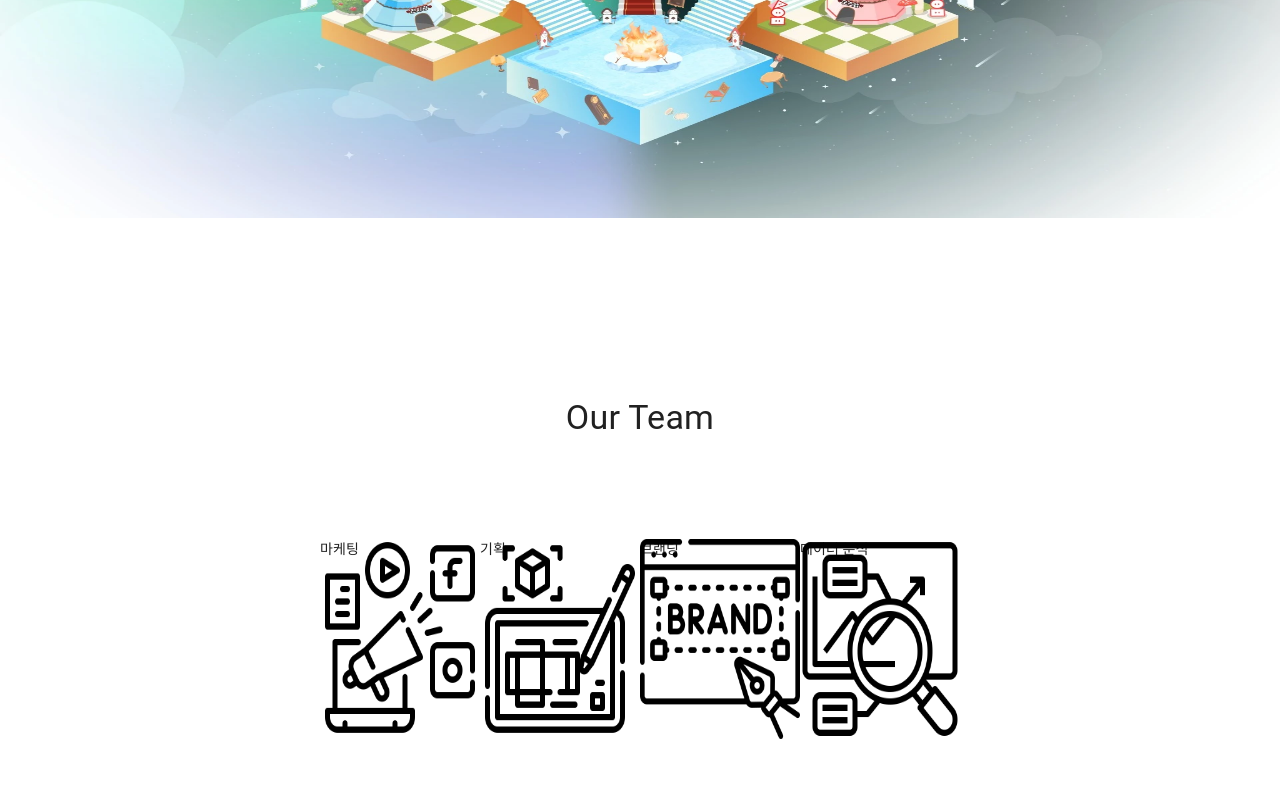
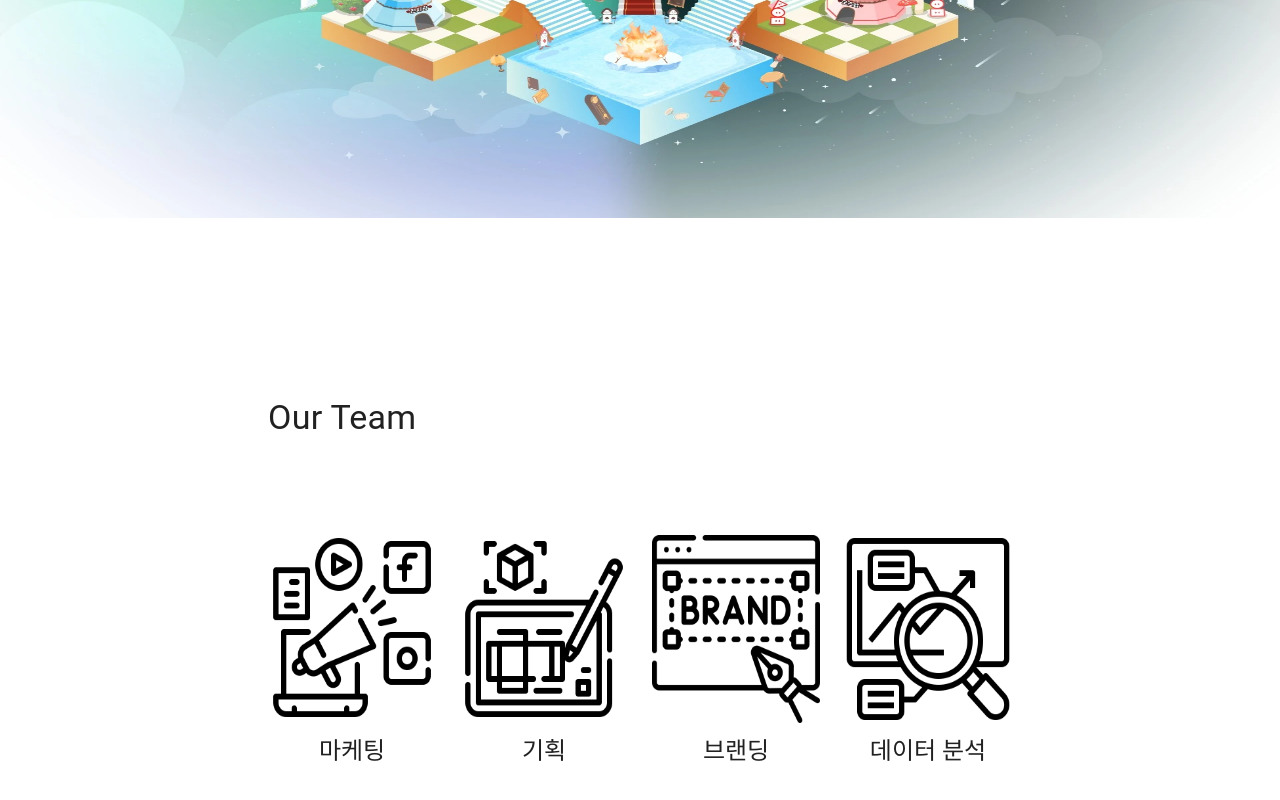
Before and after one commit to Your-Planet/front-end, a Next.js app: page / in a window 1280 px wide. Shown: the part 1462-2262 px from the top of the page. Built offline with nearby package versions, Linux system fonts and the light colour scheme.

Commit message:
feat: images and typography

```diff
--- a/src/components/common/layout/OurTeam/index.tsx
+++ b/src/components/common/layout/OurTeam/index.tsx
@@ -2,33 +2,69 @@ import { Box, Container, Typography } from "@mui/material";
 import Image from "next/image";
 import React from "react";
 import marketing from "@/public/images/marketing.png";
+import productDesign from "@/public/images/product-design.png";
 import branding from "@/public/images/branding.png";
 import dataAnalysis from "@/public/images/data-analysis.png";
-import productDesign from "@/public/images/product-design.png";
 
 const OurTeam = () => {
 	return (
 		<Box className="w-full h-screen flex justify-center items-center">
-			<Box className="w-1/2 h-full flex flex-col justify-center items-center mx-0 my-auto">
-				<Typography className="" variant="h4">
+			<Box className="w-3/5 h-full flex flex-col justify-center">
+				<Typography className="p-3" variant="h4">
 					Our Team
 				</Typography>
 				<Box className="w-full h-1/2 flex justify-center items-center">
-					<Box className="flex relative w-1/2 h-1/2">
-						<Image src={marketing} alt="marketing" fill />
-						<Typography variant="subtitle2">마케팅</Typography>
+					<Box className="w-full h-full flex flex-col justify-center p-3">
+						<Box className="flex relative w-full h-1/2">
+							<Image
+								src={marketing}
+								alt="marketing"
+								fill
+								sizes="(max-width: 768px) 100vw, (max-width: 1200px) 50vw, 33vw"
+							/>
+						</Box>
+						<Typography className="text-center mt-3" variant="h5">
+							마케팅
+						</Typography>
 					</Box>
-					<Box className="flex relative w-1/2 h-1/2">
-						<Image src={productDesign} alt="product-design" fill />
-						<Typography variant="subtitle2">기획</Typography>
+					<Box className="w-full h-full flex flex-col justify-center p-3">
+						<Box className="flex relative w-full h-1/2">
+							<Image
+								src={productDesign}
+								alt="product design"
+								fill
+								sizes="(max-width: 768px) 100vw, (max-width: 1200px) 50vw, 33vw"
+							/>
+						</Box>
+						<Typography className="text-center mt-3" variant="h5">
+							기획
+						</Typography>
 					</Box>
-					<Box className="flex relative w-1/2 h-1/2">
-						<Image src={branding} alt="branding" fill />
-						<Typography variant="subtitle2">브랜딩</Typography>
+					<Box className="w-full h-full flex flex-col justify-center p-3">
+						<Box className="flex relative w-full h-1/2">
+							<Image
+								src={branding}
+								alt="branding"
+								fill
+								sizes="(max-width: 768px) 100vw, (max-width: 1200px) 50vw, 33vw"
+							/>
+						</Box>
+						<Typography className="text-center mt-3" variant="h5">
+							브랜딩
+						</Typography>
 					</Box>
-					<Box className="flex relative w-1/2 h-1/2">
-						<Image src={dataAnalysis} alt="data-analysis" fill />
-						<Typography variant="subtitle2">데이터 분석</Typography>
+					<Box className="w-full h-full flex flex-col justify-center p-3">
+						<Box className="flex relative w-full h-1/2">
+							<Image
+								src={dataAnalysis}
+								alt="data analysis"
+								fill
+								sizes="(max-width: 768px) 100vw, (max-width: 1200px) 50vw, 33vw"
+							/>
+						</Box>
+						<Typography className="text-center mt-3" variant="h5">
+							데이터 분석
+						</Typography>
 					</Box>
 				</Box>
 			</Box>
```
